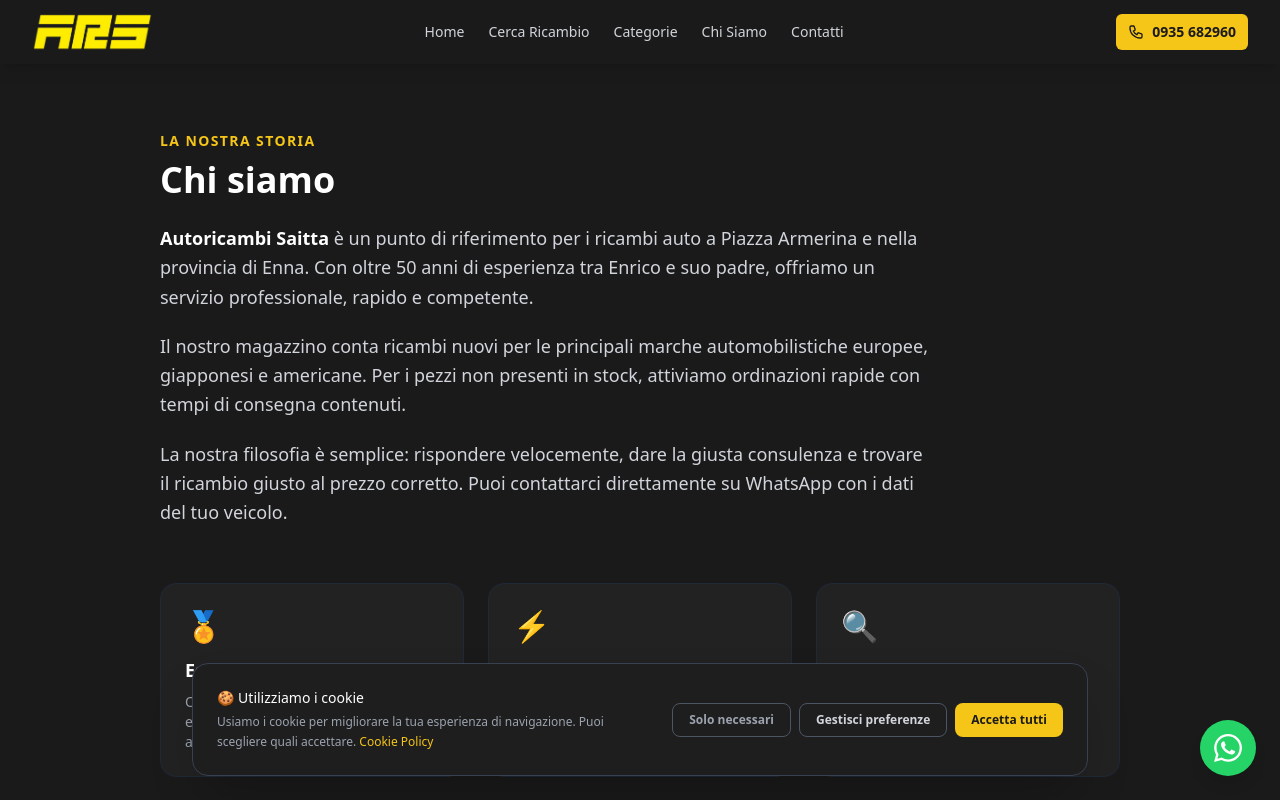
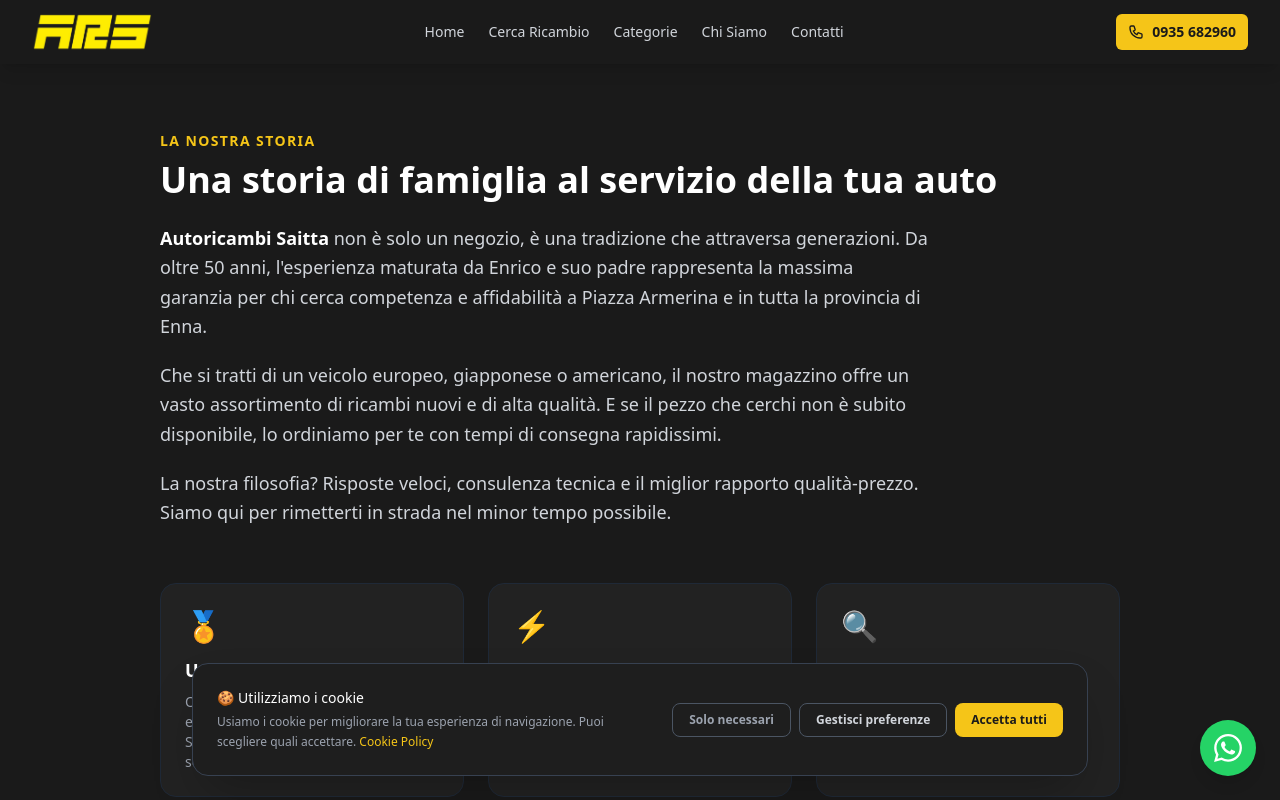
Before and after one commit to GiuSem14/autoricambi-saitta, a Next.js app: page /chi-siamo in a window 1280 px wide. Shown: the top 800 px of the page. Built offline with nearby package versions, Linux system fonts and the light colour scheme.

Commit message:
fix: testi aggiornati da Enrico - hero, chi siamo, card valori

```diff
--- a/app/chi-siamo/page.tsx
+++ b/app/chi-siamo/page.tsx
@@ -16,25 +16,25 @@
           La nostra storia
         </span>
         <h1 className="text-4xl font-extrabold text-brand-white mt-2 mb-6">
-          Chi siamo
+          Una storia di famiglia al servizio della tua auto
         </h1>
         <div className="space-y-5 text-gray-300 text-lg leading-relaxed max-w-3xl">
           <p>
-            <strong className="text-brand-white">{BUSINESS_NAME}</strong> è un punto
-            di riferimento per i ricambi auto a {CITY} e nella provincia di Enna.
-            Con oltre 50 anni di esperienza tra Enrico e suo padre, offriamo un servizio
-            professionale, rapido e competente.
+            <strong className="text-brand-white">{BUSINESS_NAME}</strong> non è solo
+            un negozio, è una tradizione che attraversa generazioni. Da oltre 50 anni,
+            l&apos;esperienza maturata da Enrico e suo padre rappresenta la massima garanzia
+            per chi cerca competenza e affidabilità a {CITY} e in tutta la provincia di Enna.
           </p>
           <p>
-            Il nostro magazzino conta ricambi nuovi per le principali marche
-            automobilistiche europee, giapponesi e americane. Per i pezzi non
-            presenti in stock, attiviamo ordinazioni rapide con tempi di consegna
-            contenuti.
+            Che si tratti di un veicolo europeo, giapponese o americano, il nostro
+            magazzino offre un vasto assortimento di ricambi nuovi e di alta qualità.
+            E se il pezzo che cerchi non è subito disponibile, lo ordiniamo per te con
+            tempi di consegna rapidissimi.
           </p>
           <p>
-            La nostra filosofia è semplice: rispondere velocemente, dare la giusta
-            consulenza e trovare il ricambio giusto al prezzo corretto. Puoi
-            contattarci direttamente su WhatsApp con i dati del tuo veicolo.
+            La nostra filosofia? Risposte veloci, consulenza tecnica e il miglior
+            rapporto qualità-prezzo. Siamo qui per rimetterti in strada nel minor
+            tempo possibile.
           </p>
         </div>
       </div>
@@ -42,9 +42,9 @@
       {/* Valori */}
       <div className="grid grid-cols-1 sm:grid-cols-3 gap-6 mb-16">
         {[
-          { titolo: "Esperienza", desc: "Oltre 50 anni di esperienza tra Enrico e suo padre nel settore dei ricambi auto.", icona: "🏅" },
-          { titolo: "Rapidità", desc: "Risposta in meno di un'ora su WhatsApp. Ordini gestiti in giornata.", icona: "⚡" },
-          { titolo: "Competenza", desc: "Ti aiutiamo a identificare il ricambio esatto per il tuo veicolo.", icona: "🔍" },
+          { titolo: "Una Tradizione di Famiglia", desc: "Oltre 50 anni di passione ed esperienza trasmessi di padre in figlio. Siamo il punto di riferimento nel settore dei ricambi auto.", icona: "🏅" },
+          { titolo: "Risposte in Tempo Reale", desc: "Il tuo tempo è prezioso. Ricevi assistenza su WhatsApp in meno di un'ora e spediamo i tuoi ordini nella stessa giornata.", icona: "⚡" },
+          { titolo: "Supporto Tecnico Dedicato", desc: "Niente errori, solo il pezzo giusto. Ti guidiamo nella scelta del ricambio esatto per il tuo veicolo, garantendoti compatibilità totale.", icona: "🔍" },
         ].map((v) => (
           <div key={v.titolo} className="bg-[#222222] border border-gray-800 rounded-2xl p-6">
             <div className="text-3xl mb-3">{v.icona}</div>
--- a/app/page.tsx
+++ b/app/page.tsx
@@ -11,22 +11,22 @@
 
 const SERVIZI = [
   {
-    icon: "🔧",
-    titolo: "Ricambi disponibili",
+    icon: "🏅",
+    titolo: "Una Tradizione di Famiglia",
     descrizione:
-      "Ampia selezione di ricambi pronti per il ritiro immediato in sede. Auto di tutte le marche e modelli.",
+      "Oltre 50 anni di passione ed esperienza trasmessi di padre in figlio. Siamo il punto di riferimento nel settore dei ricambi auto.",
   },
   {
-    icon: "📦",
-    titolo: "Su ordinazione",
+    icon: "⚡",
+    titolo: "Risposte in Tempo Reale",
     descrizione:
-      "Non trovi il pezzo che cerchi? Lo ordiniamo per te, anche in giornata. Scrivi e ricevi un preventivo.",
+      "Il tuo tempo è prezioso. Ricevi assistenza su WhatsApp in meno di un'ora e spediamo i tuoi ordini nella stessa giornata.",
   },
   {
-    icon: "💬",
-    titolo: "Supporto tecnico",
+    icon: "🔍",
+    titolo: "Supporto Tecnico Dedicato",
     descrizione:
-      "Il nostro team ti aiuta a identificare il ricambio giusto per il tuo veicolo, anche via WhatsApp.",
+      "Niente errori, solo il pezzo giusto. Ti guidiamo nella scelta del ricambio esatto per il tuo veicolo, garantendoti compatibilità totale.",
   },
 ];
 
@@ -49,12 +49,12 @@
           <h1 className="text-4xl sm:text-5xl md:text-6xl font-extrabold text-brand-white leading-tight mb-6">
             Ricambi auto a{" "}
             <span className="text-brand-yellow">Piazza Armerina</span>
-            <br className="hidden sm:block" /> disponibili subito
-            <br className="hidden sm:block" /> o su richiesta
+            <br className="hidden sm:block" /> subito disponibili
+            <br className="hidden sm:block" /> o su ordinazione
           </h1>
           <p className="text-lg sm:text-xl text-gray-400 max-w-2xl mx-auto mb-10">
-            Pronti al ritiro o ordinabili anche in giornata.
-            Scrivi su WhatsApp con marca, modello e anno: ti rispondiamo subito.
+            Evita attese inutili. Contattaci su WhatsApp indicando marca, modello e anno:
+            verifichiamo la disponibilità in tempo reale e prepariamo il tuo ordine anche per il ritiro in giornata.
           </p>
           <div className="flex flex-col sm:flex-row gap-4 justify-center">
             <a
@@ -64,7 +64,7 @@
               className="inline-flex items-center justify-center gap-3 bg-[#25D366] hover:bg-green-500 text-white font-bold px-8 py-4 rounded-xl text-lg transition-all shadow-lg"
             >
               <WhatsAppIcon />
-              Richiedi su WhatsApp
+              Chiedi ai nostri esperti
             </a>
             <Link
               href="/cerca-ricambio"
```
